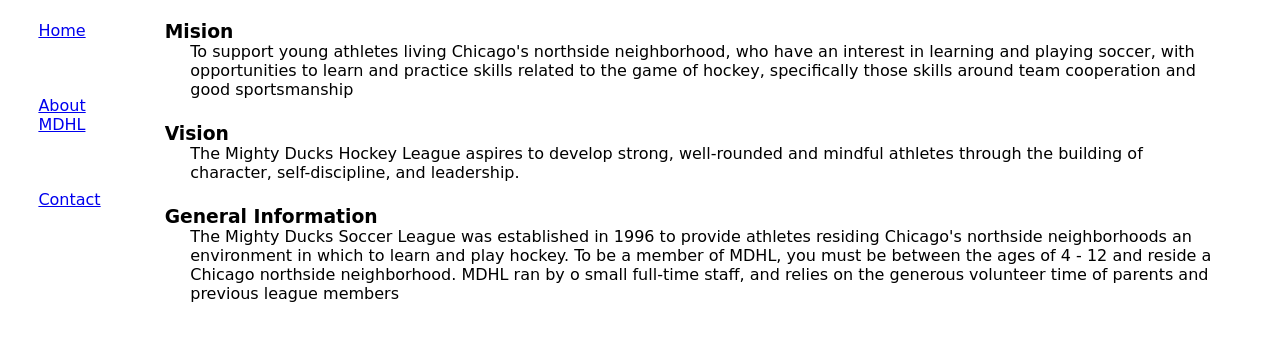
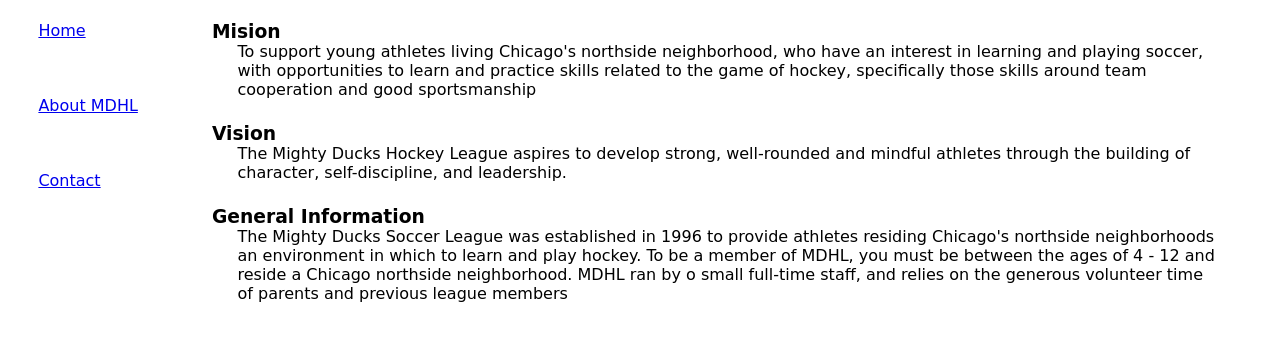
Before and after one commit to IsaRdz/WebCSS, a plain HTML site: page pages/about.html in a window 1280 px wide. Shown: the part 443-784 px from the top of the page. Drawn offline with Linux system fonts and the light colour scheme.

Commit message:
:zap: refactor: correcion mdhl.css

```diff
--- a/assets/styles/mdhl.css
+++ b/assets/styles/mdhl.css
@@ -49,6 +49,7 @@ h1{
 .menu{
     display: flex;
     flex-direction: column;
+    width: 10vw;
 }
 
 .menu a{
@@ -57,6 +58,7 @@ h1{
 
 .content{
     margin-left: 5vw;
+    width: 100%;
 }
 p{
     padding-left: 2vw;
```
